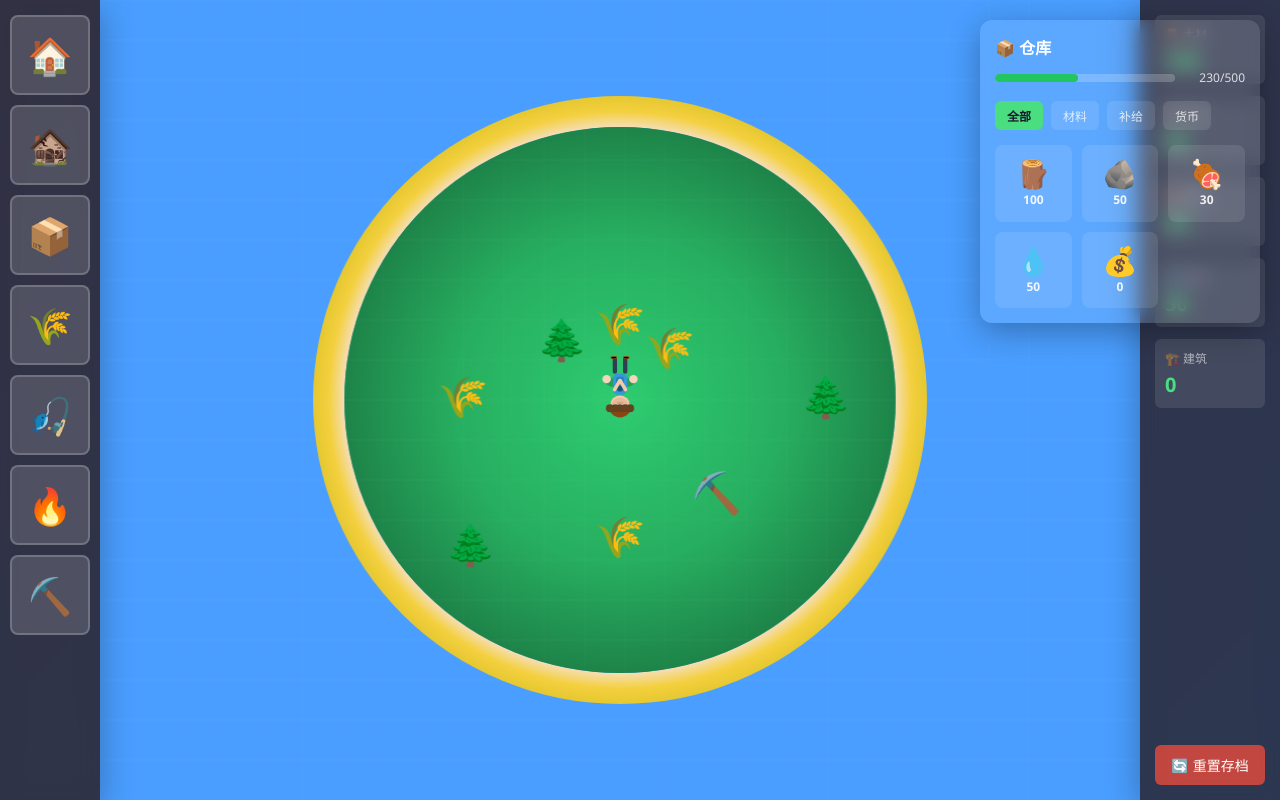
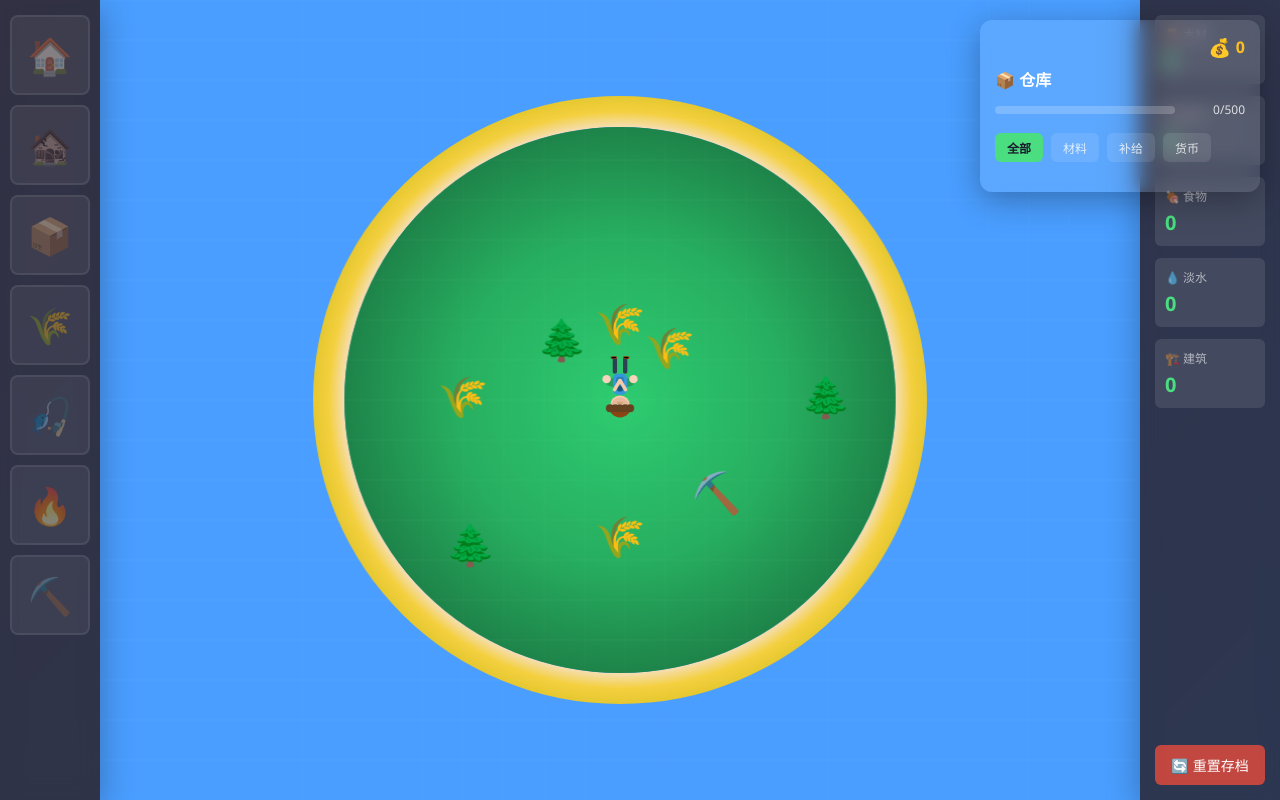
Before and after one commit to tangyushan119/31001xiaoyxioo, a website with bundled scripts: page index.html in a window 1280 px wide. Built offline with nearby package versions, Linux system fonts and the light colour scheme; animation ran at ten frames a second.

Commit message:
.2543649736892921:98dc1cdbb03bc74b579cac5c31557244_6a2e2e3484a713d690d69c5d.6a2e316084a713d690d69cdc.6a2e316073f0e14d3c6b2f7a:Trae CN.T(2026/6/14 12:43:13)

```diff
--- a/index.html
+++ b/index.html
@@ -190,6 +190,24 @@
             margin-bottom: 15px;
         }
 
+        .gold-display {
+            display: flex;
+            align-items: center;
+            justify-content: flex-end;
+            gap: 5px;
+            margin-bottom: 8px;
+        }
+
+        .gold-emoji {
+            font-size: 18px;
+        }
+
+        .gold-amount {
+            color: #fbbf24;
+            font-size: 16px;
+            font-weight: 700;
+        }
+
         .inventory-header h3 {
             color: white;
             margin: 0 0 10px 0;
--- a/server.js
+++ b/server.js
@@ -3,7 +3,7 @@ import fs from 'fs';
 import path from 'path';
 
 const hostname = '0.0.0.0';
-const port = 8888;
+const port = 8084;
 
 const server = http.createServer((req, res) => {
     let filePath = '.' + req.url;
--- a/src/components/InventoryPanel.js
+++ b/src/components/InventoryPanel.js
@@ -23,6 +23,10 @@ export class InventoryPanel {
         const header = document.createElement('div');
         header.className = 'inventory-header';
         header.innerHTML = `
+            <div class="gold-display">
+                <span class="gold-emoji">💰</span>
+                <span class="gold-amount">0</span>
+            </div>
             <h3>📦 仓库</h3>
             <div class="storage-bar-container">
                 <div class="storage-bar">
@@ -113,13 +117,19 @@ export class InventoryPanel {
         const total = storage.getTotalResourceAmount();
         const capacity = storage.getStorageCapacity();
         const percentage = (total / capacity) * 100;
+        const goldAmount = storage.getResource('gold');
 
         const storageFill = this.panel.querySelector('.storage-fill');
         const storageText = this.panel.querySelector('.storage-text');
+        const goldAmountElement = this.panel.querySelector('.gold-amount');
 
         storageFill.style.width = percentage + '%';
         storageFill.style.backgroundColor = percentage > 90 ? '#ef4444' : percentage > 70 ? '#f59e0b' : '#22c55e';
         storageText.textContent = `${total}/${capacity}`;
+
+        if (goldAmountElement) {
+            goldAmountElement.textContent = goldAmount;
+        }
     }
 
     switchCategory(categoryKey) {
@@ -154,6 +164,8 @@ export class InventoryPanel {
         let html = '';
 
         for (const [key, amount] of Object.entries(itemsToRender)) {
+            if (amount <= 0) continue;
+
             const info = resourceInfo[key];
             if (info) {
                 html += `
--- a/src/modules/Storage.js
+++ b/src/modules/Storage.js
@@ -1,10 +1,10 @@
 export class Storage {
     constructor() {
         this.resources = {
-            wood: 100,
-            stone: 50,
-            food: 30,
-            water: 50,
+            wood: 0,
+            stone: 0,
+            food: 0,
+            water: 0,
             gold: 0
         };
 
@@ -111,10 +111,10 @@ export class Storage {
 
     resetToDefaults() {
         this.resources = {
-            wood: 100,
-            stone: 50,
-            food: 30,
-            water: 50,
+            wood: 0,
+            stone: 0,
+            food: 0,
+            water: 0,
             gold: 0
         };
         this.buildings = [];
```
